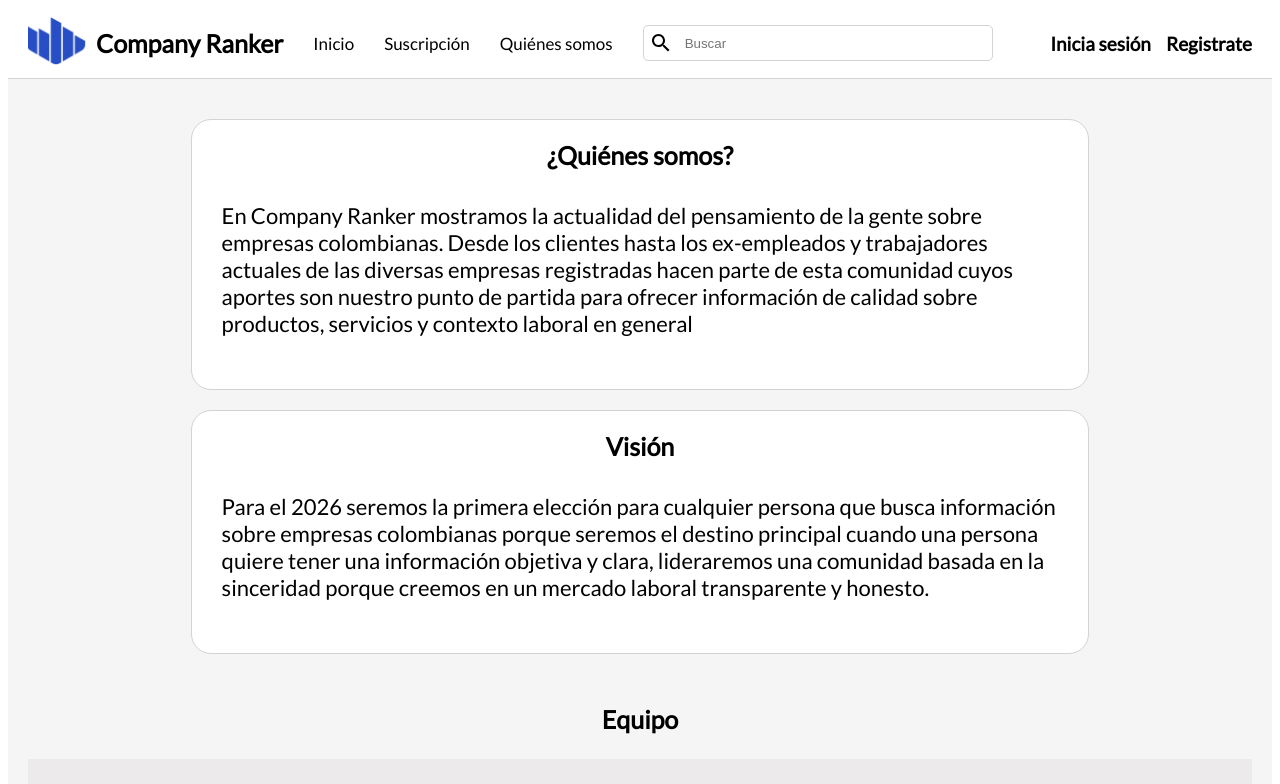
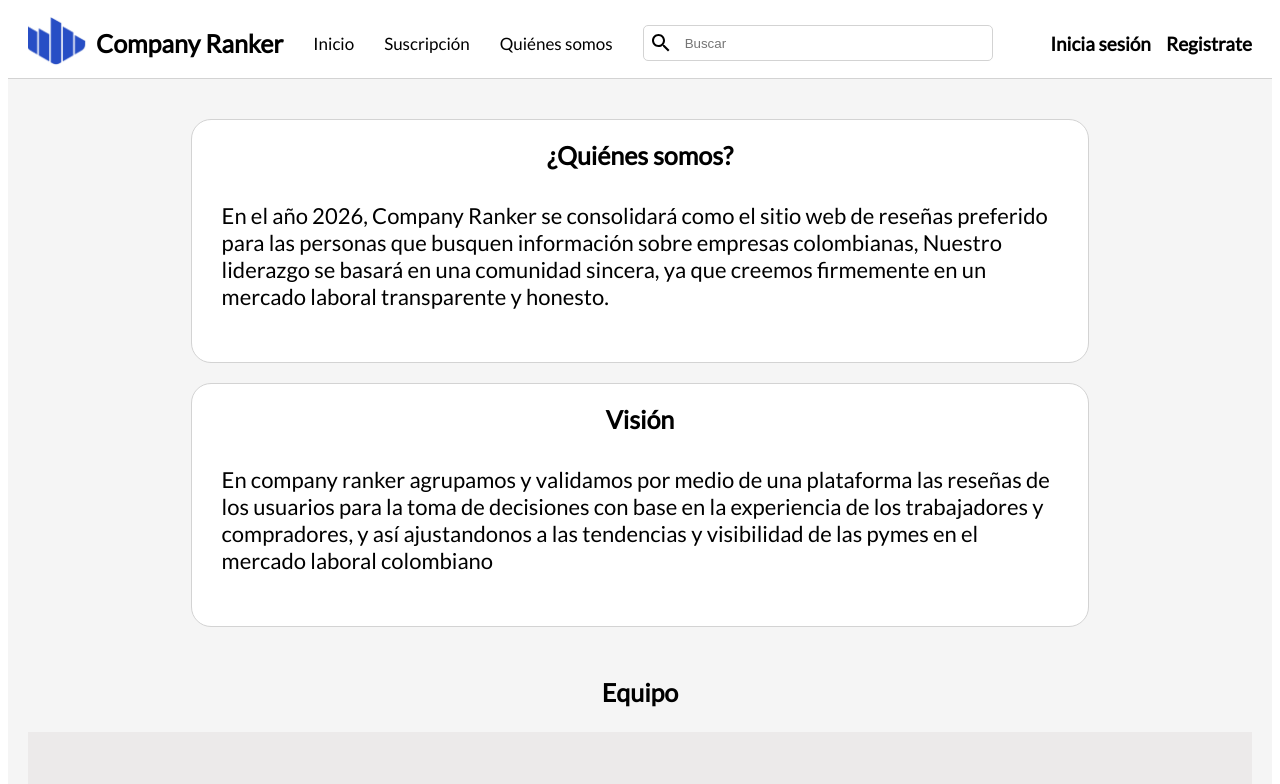
Before and after one commit to GustavoR-ivera/Company-Ranker, a React (Create React App) app in the folder frontend/: page /about in a window 1280 px wide. Shown: the top 784 px of the page. Built offline with nearby package versions, Linux system fonts and the light colour scheme; no server answers.

Commit message:
About updated

```diff
--- a/frontend/src/pages/about/About.jsx
+++ b/frontend/src/pages/about/About.jsx
@@ -17,22 +17,18 @@ function About() {
         <div className="item">
           <span>¿Quiénes somos?</span>
           <p>
-            En Company Ranker mostramos la actualidad del pensamiento de la
-            gente sobre empresas colombianas. Desde los clientes hasta los
-            ex-empleados y trabajadores actuales de las diversas empresas
-            registradas hacen parte de esta comunidad cuyos aportes son nuestro
-            punto de partida para ofrecer información de calidad sobre
-            productos, servicios y contexto laboral en general{" "}
+            En el año 2026, Company Ranker se consolidará como el sitio web de reseñas
+            preferido para las personas que busquen información sobre empresas colombianas,
+            Nuestro liderazgo se basará en una comunidad sincera,
+            ya que creemos firmemente en un mercado laboral transparente y honesto.{" "}
           </p>
         </div>
         <div className="item">
           <span>Visión</span>
           <p>
-            Para el 2026 seremos la primera elección para cualquier persona que
-            busca información sobre empresas colombianas porque seremos el
-            destino principal cuando una persona quiere tener una información
-            objetiva y clara, lideraremos una comunidad basada en la sinceridad
-            porque creemos en un mercado laboral transparente y honesto.
+          En company ranker agrupamos y validamos por medio de una plataforma las reseñas de los usuarios para la toma de decisiones
+          con base en la experiencia de los trabajadores y compradores, y así ajustandonos a las tendencias
+          y visibilidad de las pymes en el mercado laboral colombiano
           </p>
         </div>
 
```
Also changed, not shown: 1 other file (tests, documents, lock files or other folders).
